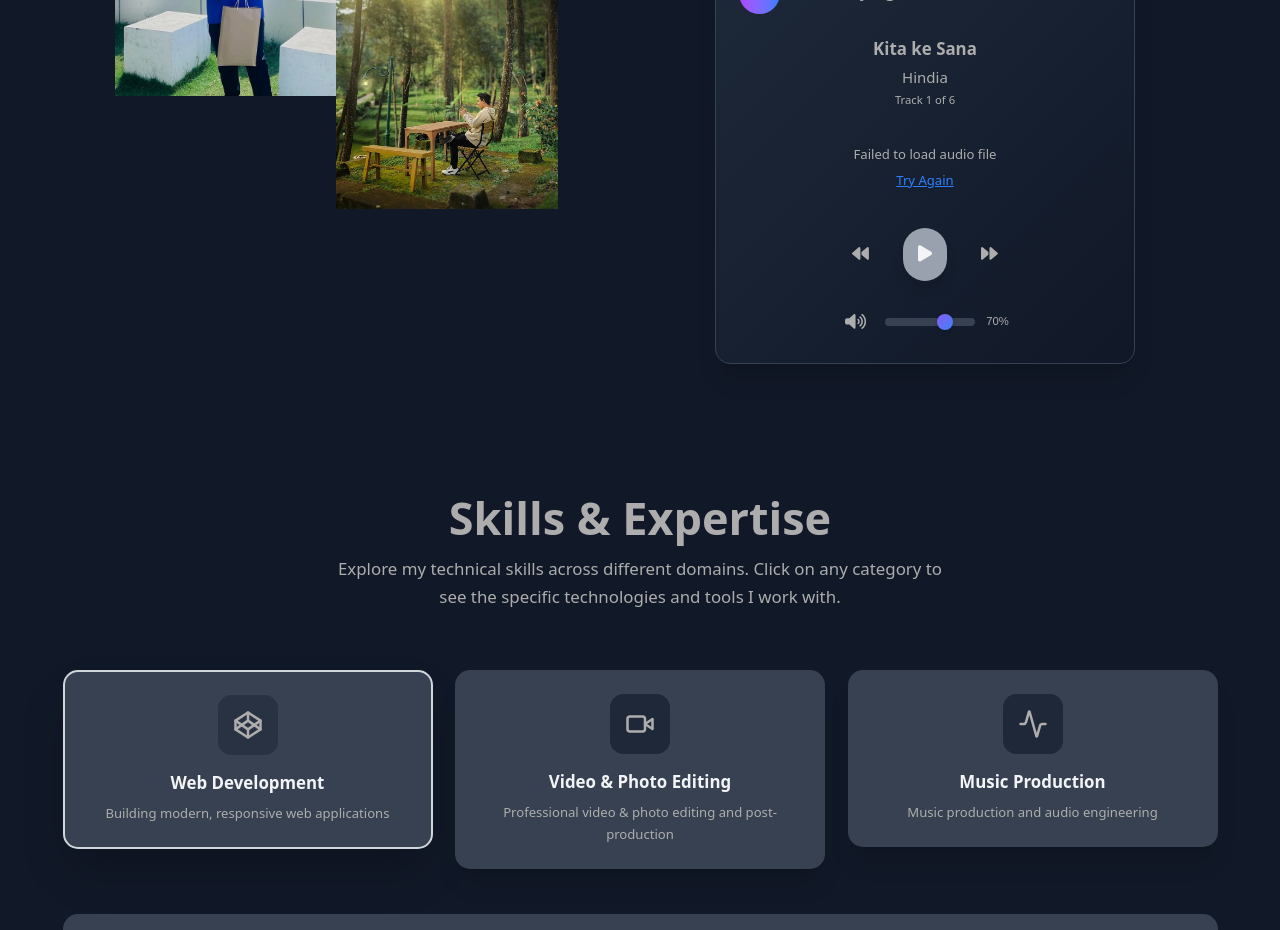
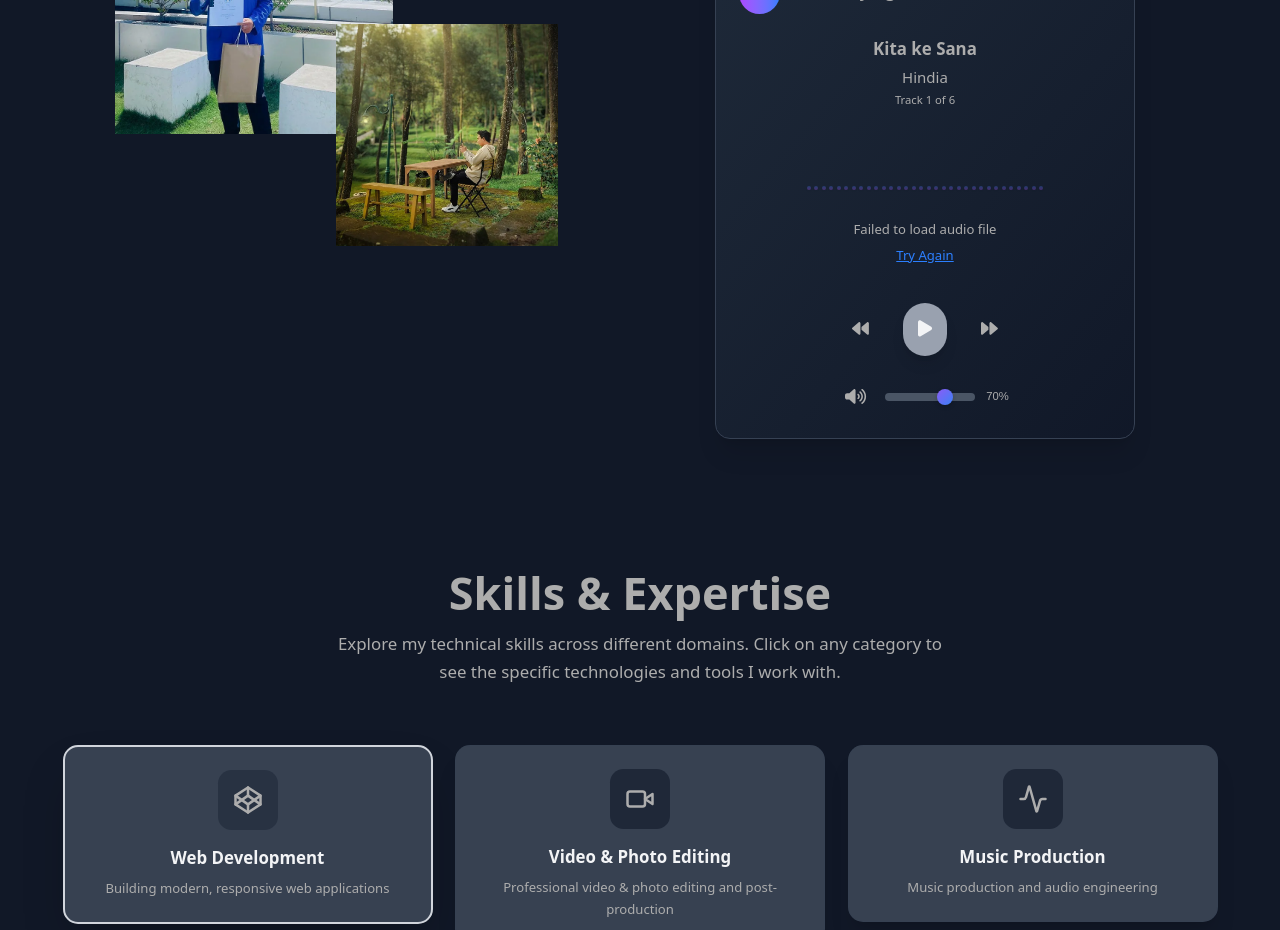
Before and after one commit to destiowahyu/destiomyid2, a Next.js app: page /about in a window 1280 px wide. Shown: the part 1320-2250 px from the top of the page. Built offline with nearby package versions, Linux system fonts and the light colour scheme.

Commit message:
audio spectrum

```diff
--- a/app/about/components/about/MusicPlayer.jsx
+++ b/app/about/components/about/MusicPlayer.jsx
@@ -11,6 +11,56 @@ import {
   faBackward,
   faListUl
 } from "@fortawesome/free-solid-svg-icons";
+
+// Audio Spectrum Visualizer Component
+const AudioSpectrum = ({ isPlaying, audioRef }) => {
+  const [spectrumData, setSpectrumData] = useState(new Array(32).fill(0));
+  const animationRef = useRef(null);
+
+  useEffect(() => {
+    if (!isPlaying) {
+      setSpectrumData(new Array(32).fill(0));
+      return;
+    }
+
+    // Simple animated spectrum without Web Audio API to avoid conflicts
+    const updateSpectrum = () => {
+      const newSpectrumData = spectrumData.map(() =>
+        Math.random() * 0.8 + 0.2
+      );
+      setSpectrumData(newSpectrumData);
+      animationRef.current = requestAnimationFrame(updateSpectrum);
+    };
+
+    updateSpectrum();
+
+    return () => {
+      if (animationRef.current) {
+        cancelAnimationFrame(animationRef.current);
+      }
+    };
+  }, [isPlaying]);
+
+  return (
+    <div className="flex items-end justify-center space-x-1 h-16 mb-4">
+      {spectrumData.map((height, index) => (
+        <motion.div
+          key={index}
+          className="w-1 bg-gradient-to-t from-purple-500 to-blue-500 rounded-full shadow-sm"
+          style={{
+            height: `${Math.max(4, height * 60)}px`,
+            opacity: height > 0.1 ? 0.8 : 0.3
+          }}
+          animate={{
+            height: `${Math.max(4, height * 60)}px`,
+            opacity: height > 0.1 ? 0.8 : 0.3
+          }}
+          transition={{ duration: 0.1 }}
+        />
+      ))}
+    </div>
+  );
+};
 
 // Playlist array - mudah untuk menambah/mengurangi lagu
 const playlist = [
@@ -214,13 +264,7 @@ const MusicPlayer = () => {
     return `${minutes}:${seconds.toString().padStart(2, '0')}`;
   };
 
-  const skipForward = () => {
-    audioRef.current.currentTime = Math.min(currentTime + 10, duration);
-  };
 
-  const skipBackward = () => {
-    audioRef.current.currentTime = Math.max(currentTime - 10, 0);
-  };
 
   return (
     <motion.div
@@ -263,6 +307,9 @@ const MusicPlayer = () => {
             Track {currentTrackIndex + 1} of {playlist.length}
           </p>
         </div>
+
+        {/* Audio Spectrum Visualizer */}
+        <AudioSpectrum isPlaying={isPlaying} audioRef={audioRef} />
 
         {/* Playlist */}
         {showPlaylist && (
@@ -332,7 +379,7 @@ const MusicPlayer = () => {
             <>
               <div
                 ref={progressRef}
-                className="w-full bg-gray-200 dark:bg-gray-700 rounded-full h-2 cursor-pointer relative"
+                className="w-full bg-gray-300 dark:bg-gray-700 rounded-full h-2 cursor-pointer relative"
                 onClick={handleProgressClick}
               >
                 <motion.div
@@ -412,6 +459,8 @@ const MusicPlayer = () => {
           </motion.button>
         </div>
 
+
+
         {/* Volume Control */}
         <div className="flex items-center justify-center space-x-3">
           <motion.button
@@ -442,8 +491,8 @@ const MusicPlayer = () => {
                disabled={isLoading || error}
                className={`w-24 h-2 rounded-lg appearance-none slider ${
                  isLoading || error
-                  ? 'bg-gray-300 dark:bg-gray-600 cursor-not-allowed'
-                  : 'bg-gray-200 dark:bg-gray-700 cursor-pointer'
+                   ? 'bg-gray-400 dark:bg-gray-600 cursor-not-allowed'
+                   : 'bg-gray-300 dark:bg-gray-700 cursor-pointer'
                }`}
              />
             <span className="text-xs text-gray-500 dark:text-gray-400 min-w-[2rem] text-center">
--- a/app/about/page.jsx
+++ b/app/about/page.jsx
@@ -51,7 +51,7 @@ export default function Page() {
 						</motion.div>
 					</div>
 					<div className="z-10 w-full absolute md:w-auto md:left-[10%] top-[60%] md:top-1/3 col-span-2 flex flex-col justify-center items-start md:items-start text-start px-10 pt-4 md:pt-0">
-						<h1 className="text-black dark:text-white text-5xl md:text-8xl font-bold">
+						<h1 className="dark:bg-[rgb(17,24,39)] lg:bg-transparent dark:lg:bg-transparent px-3 md:px-0 text-black dark:text-white text-5xl md:text-8xl font-bold">
 							About Me
 						</h1>
 						<Hr />
```
Lines whose indentation alone changed are shown as unchanged.
